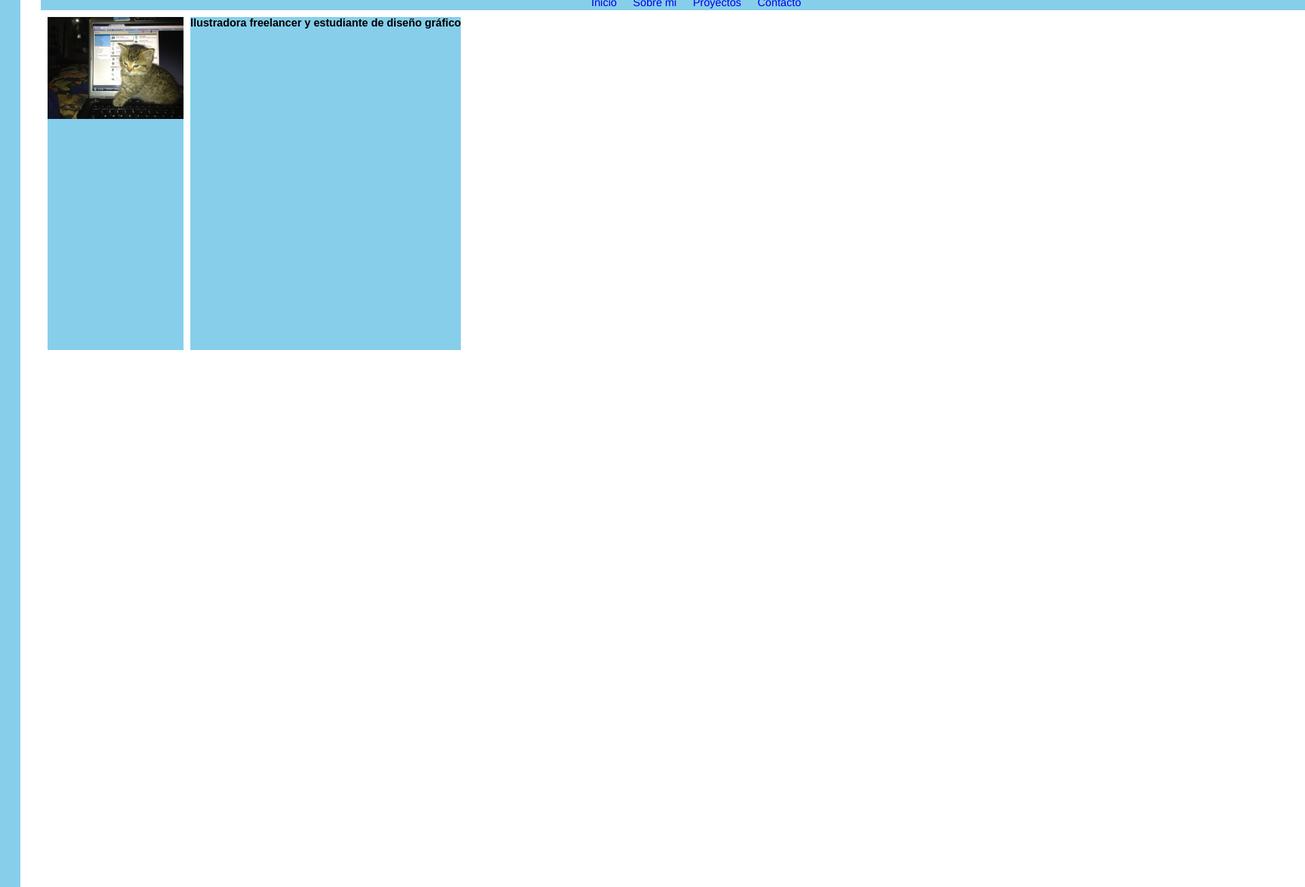
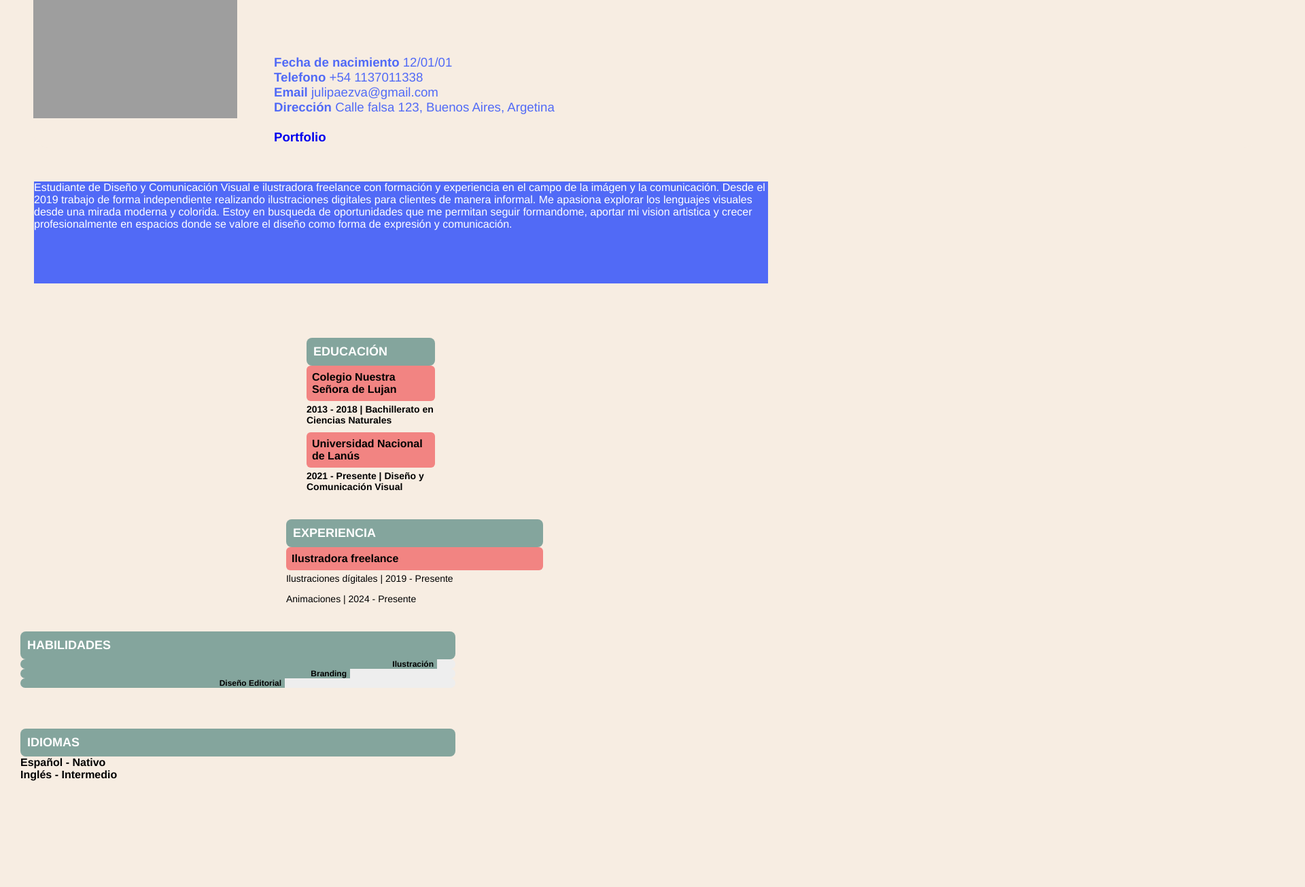
Before and after one commit to Julipaezva/Compu3, a plain HTML site: page index.html in a window 1280 px wide. Shown: the part 133-1438 px from the top of the page at 68% size, 1920 px wide, since content can reach past the window. After the commit the page ends 1312 px from the top, so only its background shows below. Drawn offline with Linux system fonts and the light colour scheme; grey boxes are pictures that could not be loaded; a web font is replaced by a local one.

Commit message:
Avance
Me falta modificar el flexbox y cuadro de section

```diff
--- a/estilos.css
+++ b/estilos.css
@@ -3,63 +3,128 @@
 
 *{
     margin: 0px;
+    background-color: #f7ede2;
     padding: 0px;
 }
 
 h1 {
-    color: skyblue;
-    font-size: 50px;
+    color: #516af6;
     font-family: "Shrikhand", serif;
+	font-size: 35pt;
 }
 
-/*shrikhand-regular {
-    font-family: "Shrikhand", serif;
-    font-weight: 400;
-    font-style: normal;
-  }*/
-
-.caja {
-    width: 2000px;
-    height: 2000px;
-    background-color: white;
-    padding: 30px;
-    margin: auto;
-    border-width: 30px;
-    border-style:solid;
-    border-color: skyblue;
+#caja-de-datos {
+    width: 1800px;
+    height: 300px;
+    background-color: none;
+    margin: 50px 10px 50px 50px;
+    border-radius: 20px;
 }
 
-/*.botonera {
-    width: 2000px;
-    height: 30px;
-    background-color: skyblue;
-    margin-left: 0%;
-}*/
-
-nav {
-background-color: skyblue;
-width: 2000px;
-height: 30px;
-display: flex;
-justify-content: center;
+#foto-principal {
+	margin: -97px -351px;
 }
 
-nav ul {
-    list-style: none;
-    width: 400px;
+#titulo-principal {
+	color: #516af6;
+    margin-top: 30px;
+    margin-left: 350px;
 }
 
-nav li {
-    display:inline-block;
-    width: auto;
-    height: 80px;
-    margin: 10px;
+#caja-de-datos ul{
+	margin: 0;
+    font-size: 14pt;
     font-family: Helvetica;
 }
 
+#caja-de-datos ul li {
+	padding-left: 3px;
+    list-style: none;
+    font-style: normal;
+}
+
+#caja-de-datos span {
+    padding-left: 0px;
+	font-weight: bold;
+}
+
+.sobre-mi {
+    background-color: #516af6;
+    width: 1080px;
+    height: 150px;
+    border-radius: px;
+    margin: 50px;
+  }
+
+  .sobre-mi p {
+    color: white;
+    background-color: #516af6;
+    font-size: 12pt;
+    margin: auto;
+    font-family: Helvetica;
+  }
+
+  .titulo {
+    width: 50%;
+    padding: 30px;
+    display: flex;
+    flex-direction: column;
+    font-family: Helvetica;
+    font-weight: bold;
+  }
+
+  article {
+    display: flex;
+    flex-direction: column;
+    font-family: Helvetica;
+  }
+
+  article h2 {
+    background-color: #84a59d;
+    color: white;
+    padding: 10px;
+    border-radius: 8px;
+    font-size: 18px;
+    text-transform: uppercase;
+    font-family: Helvetica;
+  }
+
+  .subtitulo h3 {
+    margin: 0;
+    font-size: 16px;
+    background-color: #f28482;
+    padding: 8px;
+    border-radius: 6px;
+    font-family: Helvetica;
+  }
+
+  .subtitulo p {
+    font-size: 14px;
+    margin: 4px 0 10px 0;
+    font-family: Helvetica;
+  }
+
+  .skill-bar {
+    background-color: #eee;
+    border-radius: 8px;
+    overflow: hidden;
+    font-family: Helvetica;
+  }
+
+  .skill-bar span {
+    display: block;
+    height: 14px;
+    background-color: #84a59d;
+    color: black;
+    font-size: 12px;
+    text-align: right;
+    padding-right: 5px;
+    line-height: 14px;
+    font-family: Helvetica;
+  }
+
 a {
-    text-decoration: none;
-    cursor: help;
+    text-decoration:none;
     text-align: center;
 }
 
@@ -68,18 +133,28 @@ a :link {
 }
 
 .flex-container {
-    width: 900px;
-    height: 500px;
-    background-color: none;
-    margin: 10 px;
-    padding: 5px;
-    display: flex
+    display: flex;
+    flex-direction: row;
+    justify-content: center;
+    max-width: 1080px;
+    height: auto;
+    margin-left: 70px;
+  }
+
+.a {
+    display: flex;
+    align-self:flex-start;
+    flex-direction: column;
 }
 
-.flex-item {
-    background-color: skyblue;
-    margin: 5px;
-    font-family: Arial, Helvetica, sans-serif;
-    font-weight: bold;
-    text-align: left;
+.b {
+    display: flex;
+    align-self:flex-end;
+    flex-direction: column;
 }
+
+/*shrikhand-regular {
+    font-family: "Shrikhand", serif;
+    font-weight: 400;
+    font-style: normal;
+  }*/
--- a/index.html
+++ b/index.html
@@ -2,37 +2,86 @@
 <html>
     <head>
         <meta charset="utf-8"/>
-        <title>TP de Julieta</title>
+        <title>Julieta Paez Varela</title>
         <link href="estilos.css" rel="stylesheet" type="text/css">
         <link href="https://fonts.googleapis.com/css2?family=Shrikhand&display=swap" rel="stylesheet">
-
     </head>
 
 <body>
-    <header id="haciaarriba">
+    <header id="caja-de-datos">
+        <div id="titulo-principal">
+             <h1>Julieta Eliana Paez Varela</h1>
+        <img src="img/foto cv.png" height="300px" width="300px" id="foto-principal"/>
+        <ul>
+            <li>
+                <span>Fecha de nacimiento</span>
+                12/01/01
+            </li>
+            <li>
+                <span>Telefono</span>
+                +54 1137011338
+            </li>
+            <li>
+                <span>Email</span>
+                julipaezva@gmail.com
+            </li>
+            <li>
+                <span>Dirección</span>
+                Calle falsa 123, Buenos Aires, Argetina
+            </li>
+            <br>
+            <li>
+                <span><a href="Portfolio.html">Portfolio</a></span>
+            </li>
+        </ul>
+         </div>
     </header>
-            <div class="caja">
-                 <h1>Julieta Paez Varela</h1>
-            <nav class="botonera">
-                <ul>
-                    <li><a href="inicio.html">Inicio</a></li>
-                    <li><a href="sobremi.html">Sobre mi</a></li>
-                    <li><a href="proyectos.html">Proyectos</a></li>
-                    <li><a href="contacto.html">Contacto</a></li>
-                </ul>
-            </nav>
-        <main>
-            <section class="flex-container">
-                <article class="flex-item a"><img src="img/gatito sobre compu.jpg" src="" width="200px" height="150px" alt="imagen gatito sobre compu"/></article>
-                <article class="flex-item b">Ilustradora freelancer y estudiante de diseño gráfico</article>
-                <div class="texto-ppal">
-                </div>
+    <main>
+        <section class="sobre-mi">
+            <p>
+            Estudiante de Diseño y Comunicación Visual e ilustradora freelance con formación y experiencia en el campo de la imágen y la comunicación. Desde el 2019 trabajo de forma independiente realizando ilustraciones digitales para clientes de manera informal.
+            Me apasiona explorar los lenguajes visuales desde una mirada moderna y colorida. Estoy en busqueda de oportunidades que me permitan seguir formandome, aportar mi vision artistica y crecer profesionalmente en espacios donde se valore el diseño como forma de expresión y comunicación.
+            </p>
+        </section>
+        <section class="flex-container">
+            <article class="flex-item" id="a">
+                <article class="titulo">
+                     <h2>Educación</h2>
+                    <article class="subtitulo">
+                    <h3>Colegio Nuestra Señora de Lujan</h3>
+                     <p>2013 - 2018 | Bachillerato en Ciencias Naturales</p>
+                </article>
+                    <article class="subtitulo">
+                    <h3>Universidad Nacional de Lanús</h3>
+                    <p>2021 - Presente | Diseño y Comunicación Visual</p>
+                    </article>
+                </article>
+
+            <article class="flex-item" id="b">
+              <h2>Experiencia</h2>
+              <article class="subtitulo">
+                <h3>Ilustradora freelance</h3>
+                <p>Ilustraciones dígitales | 2019 - Presente</p>
+                <p>Animaciones | 2024 - Presente</p>
+              </article>
             </article>
         </section>
-            </div>
-        </main>
-        <footer>
-            <a href="#haciaarriba">Volver arriba</a>
-        </footer>
+        <section class="c">
+            <article class="titulo">
+              <h2>Habilidades</h2>
+              <div class="skill-bar"><span style="width: 95%;">Ilustración</span></div>
+              <div class="skill-bar"><span style="width: 75%;">Branding</span></div>
+              <div class="skill-bar"><span style="width: 60%;">Diseño Editorial</span></div>
+            </article>
+
+            <article class="titulo">
+              <h2>Idiomas</h2>
+              <p>Español - Nativo</p>
+              <p>Inglés - Intermedio</p>
+            </article>
+        </section>
+    </main>
+    <footer>
+    </footer>
 </body>
 </html>
```
Also changed, not shown: 1 other file.
